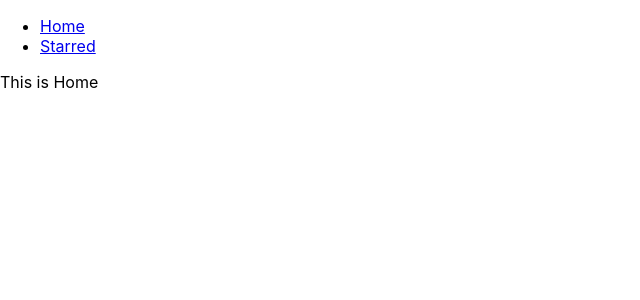
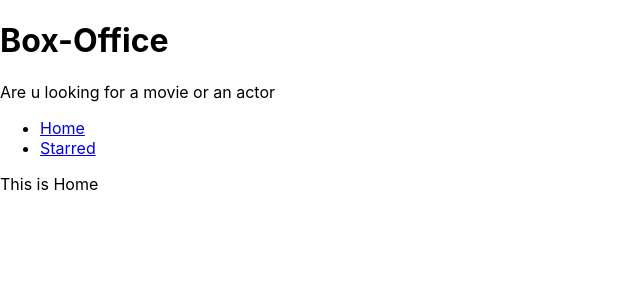
Before and after one commit to Shivam06-form/box-ofice, a React (Create React App) app: page / in a window 1280 px wide. Shown: the top 300 px of the page, without its empty margins (0-640 px from the left). Built offline with nearby package versions, Linux system fonts and the light colour scheme.

Commit message:
added layout management and created title

```diff
--- a/src/App.js
+++ b/src/App.js
@@ -1,14 +1,13 @@
 /* eslint-disable react/jsx-boolean-value */
 import React from "react";
 import {Switch , Route } from 'react-router-dom';
-import Navs from "./components/Navs";
+
 import Home from "./components/pages/Home";
 import Starred from "./components/pages/Starred";
 
 function App() {
   return(
-    <div>
-      <Navs/>
+
 
   <Switch>
    <Route exact path="/">
@@ -24,7 +23,7 @@
     Not Found
      </Route>
    </Switch>
-   </div>
+
   );
 }
 
--- /dev/null
+++ b/src/components/MainPageLayout.js
@@ -0,0 +1,19 @@
+import React from 'react';
+import Navs from './Navs';
+import Title from './Title';
+
+const MainPageLayout = ({children}) => {
+  return (
+    <div>
+
+<Title  title="Box-Office"
+subtitle="Are u looking for a movie or an actor "/>
+      <Navs/>
+
+
+   {children}
+    </div>
+  );
+};
+
+export default MainPageLayout
--- /dev/null
+++ b/src/components/Title.js
@@ -0,0 +1,12 @@
+import React from 'react'
+
+const Title = ({title,subtitle}) => {
+  return (
+    <div>
+      <h1>{title}</h1>
+      <p>{subtitle}</p>
+    </div>
+  )
+}
+
+export default Title
--- a/src/components/pages/Home.js
+++ b/src/components/pages/Home.js
@@ -1,11 +1,19 @@
-import React from 'react'
+
+import React from 'react';
+import MainPageLayout from '../MainPageLayout';
+
+
 
 const Home = () => {
-  return (
-    <div>
-      This is Home
-    </div>
-  )
-}
+  return <MainPageLayout>
+       This is Home
 
-export default Home
+    </MainPageLayout>;
+
+
+
+
+
+};
+
+export default Home;
--- a/src/components/pages/Starred.js
+++ b/src/components/pages/Starred.js
@@ -1,10 +1,11 @@
 import React from 'react'
+import MainPageLayout from '../MainPageLayout'
 
 const Starred = () => {
   return (
-    <div>
+    <MainPageLayout>
       This is Starred
-    </div>
+    </MainPageLayout>
   )
 }
 
```
